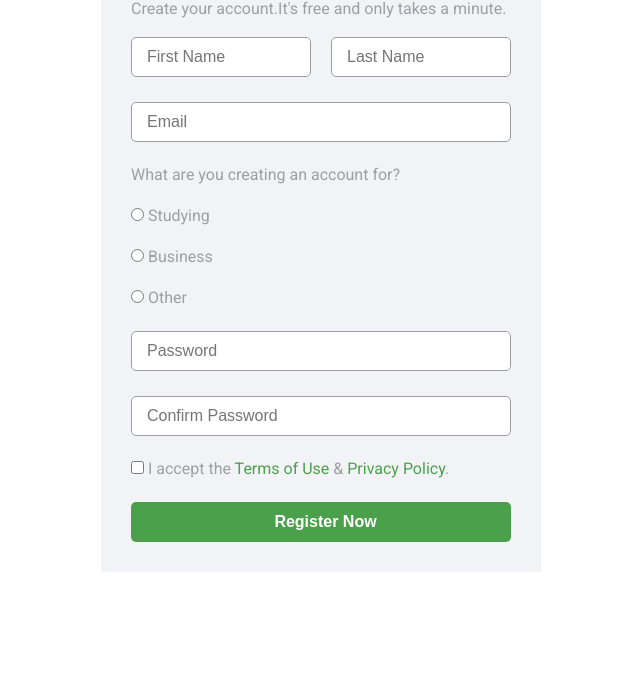
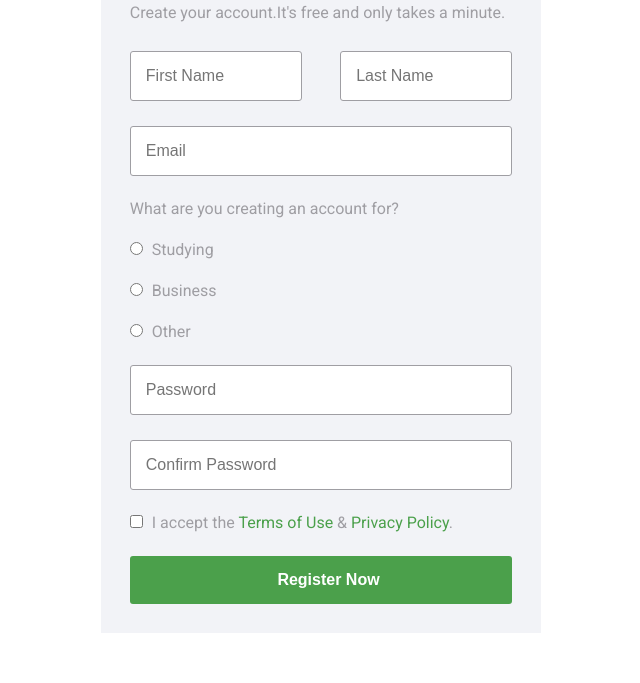
Before and after one commit to Pavel-Kh-studying/pr-home-7, a plain HTML site: page index.html in a window 1280 px wide. Shown: the part 124-807 px from the top of the page, without its empty margins (319-959 px from the left). Drawn offline with Linux system fonts and the light colour scheme.

Commit message:
fix code

```diff
--- a/assets/css/style.css
+++ b/assets/css/style.css
@@ -7,22 +7,23 @@ body {
 }
 
 .section-form {
-  width: 440px;
+  max-width: 440px;
   margin: 50px auto;
   position: relative;
   background-color: rgb(242, 243, 247);
-  padding: 30px;
+  padding: 1.8em;
 }
 
 .section-form > h1 {
+  font-weight: 500;
   text-align: center;
   font-size: 30px;
-  margin-bottom: 15px;
+  margin-bottom: 20px;
 }
 
 .section-form > p {
   color: rgb(159, 158, 163);
-  margin-bottom: 20px;
+  margin-bottom: 30px;
 }
 
 .section-form > h1::before,
@@ -45,6 +46,7 @@ body {
 
 .section-form form {
   width: 100%;
+  color: rgb(159, 158, 163);
 }
 
 .section-form form div:first-child {
@@ -57,30 +59,23 @@ body {
   flex-direction: column;
 }
 
-.section-form form div:last-child > *:not(:last-child),
-.section-form form div:first-child {
+.section-form form div:first-child,
+.section-form form div:last-child > *:not(:last-child) {
   margin-bottom: 25px;
 }
 
 .section-form form div:first-child input {
-  width: 180px;
+  width: 45%;
 }
 
 .section-form form input {
-  height: 40px;
   border: 1px solid rgb(159, 158, 163);
-  padding-left: 15px;
-  border-radius: 5px;
+  padding: 15px 0 15px 15px;
+  border-radius: 3px;
 }
 
-.section-form form input[type="checkbox"],
-.section-form form input[type="radio"] {
-  height: auto;
-}
-
-.section-form form label,
-.section-form form p {
-  color: rgb(159, 158, 163);
+.section-form form label input {
+  margin-right: 5px;
 }
 
 .section-form form label a {
--- a/index.html
+++ b/index.html
@@ -19,28 +19,28 @@
         <p>Create your account.It's free and only takes a minute.</p>
         <form action="">
           <div>
-            <input type="text" placeholder="First Name" />
-            <input type="text" placeholder="Last Name" />
+            <input type="text" placeholder="First Name" required/>
+            <input type="text" placeholder="Last Name"  required/>
           </div>
           <div>
             <input type="email" placeholder="Email" />
             <p>What are you creating an account for?</p>
             <label for="radio-studying">
-              <input type="radio" id="radio-studying" name="interested-in">
+              <input type="radio" id="radio-studying" name="interested-in" required>
               Studying
             </label>
             <label for="radio-business">
-              <input type="radio" id="radio-business" name="interested-in">
+              <input type="radio" id="radio-business" name="interested-in" required>
               Business
             </label>
             <label for="radio-other">
-              <input type="radio" id="radio-other" name="interested-in">
+              <input type="radio" id="radio-other" name="interested-in" required>
               Other
             </label>
-            <input type="password" placeholder="Password" />
-            <input type="password" placeholder="Confirm Password" />
+            <input type="password" placeholder="Password"  required/>
+            <input type="password" placeholder="Confirm Password"  required/>
             <label for="checkbox-register">
-              <input type="checkbox" id="checkbox-register" />
+              <input type="checkbox" id="checkbox-register"  required/>
               I accept the <a href="">Terms of Use</a> &
               <a href="">Privacy Policy</a>.
             </label>
```
